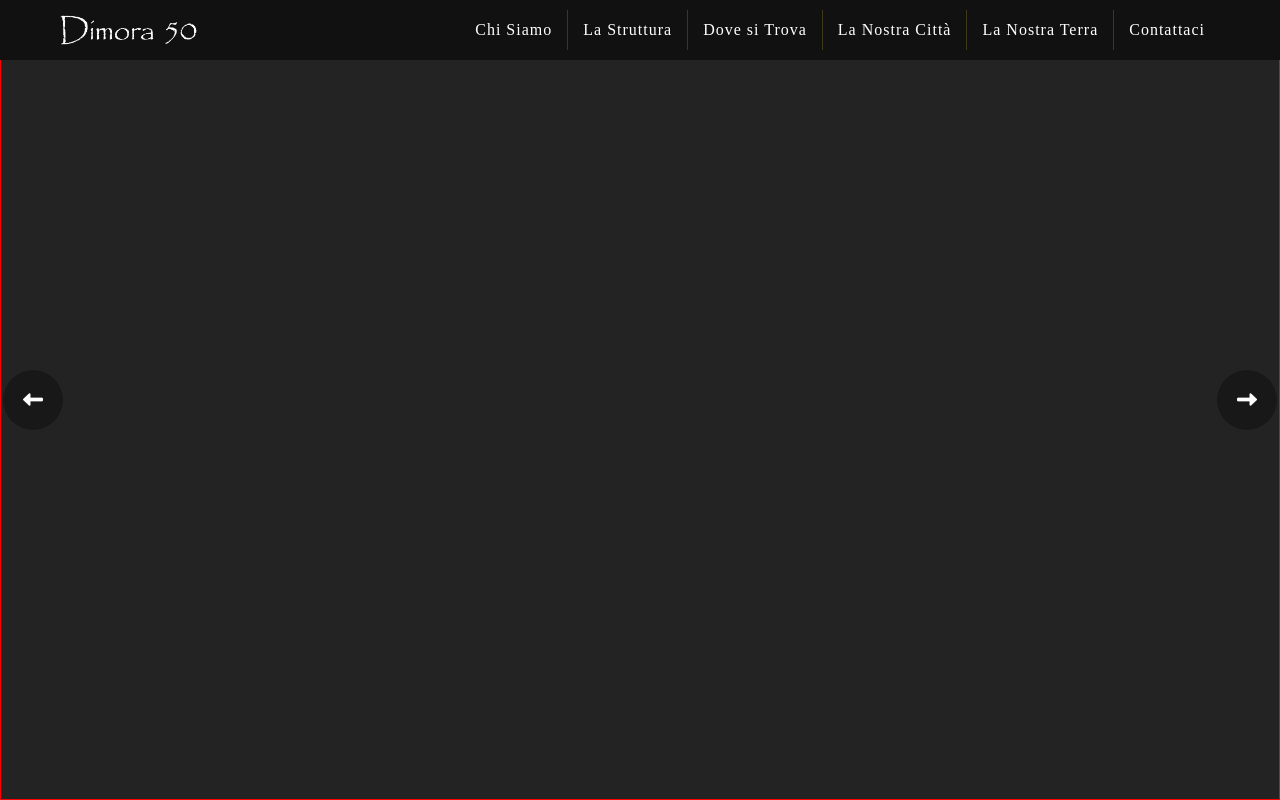
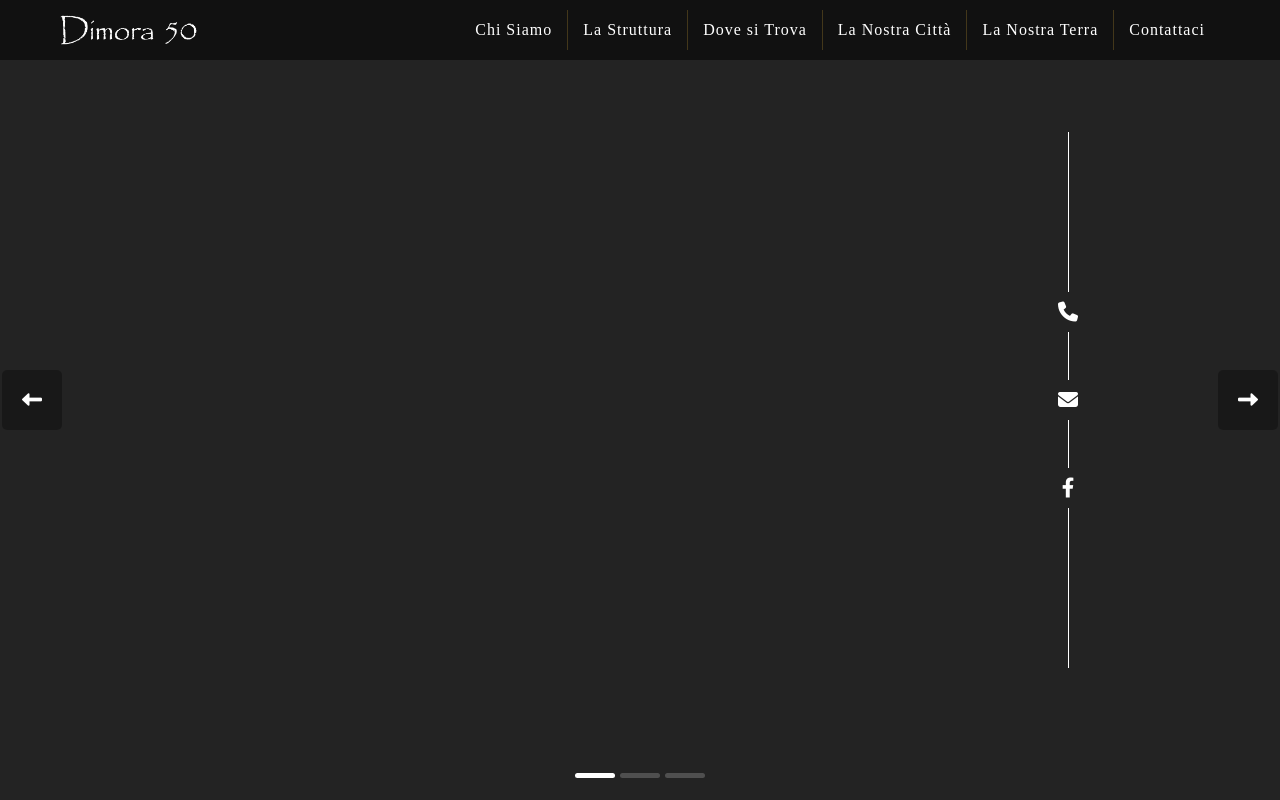
Before and after one commit to dokkalemon/dimora-50-official, a plain HTML site: page index.html in a window 1280 px wide. Drawn offline with Linux system fonts and the light colour scheme; a web font is replaced by a local one.

Commit message:
add controls and quick contact

```diff
--- a/css/style.css
+++ b/css/style.css
@@ -192,7 +192,7 @@ li:last-child {
 .arrow-container {
   height: 60px;
   width: 60px;
-  border-radius: 100%;
+  border-radius: 5px;
   background-color: rgba(0, 0, 0, 0.3);
   display: flex;
   align-items: center;
@@ -209,6 +209,79 @@ li:last-child {
 .arrow-container:hover {
   transform: scale(1.1);
   background-color: rgba(0, 0, 0, 0.5);
+}
+
+.controls-container {
+  height: 50px;
+  width: 100%;
+  position: absolute;
+  bottom: 0;
+  display: flex;
+  justify-content: center;
+}
+
+.controls {
+  height: 100%;
+  width: 130px;
+  display: flex;
+  justify-content: space-between;
+  align-items: center;
+}
+
+.control {
+  height: 5px;
+  width: 40px;
+  background-color: rgba(255, 255, 255, 0.2);
+  cursor: pointer;
+  border-radius: 5px;
+}
+
+.control.active {
+  background-color: rgba(255, 255, 255, 1);
+}
+.quick-contact {
+  height: 100vh;
+  width: 40px;
+  right: 15%;
+  position: absolute;
+  display: flex;
+  flex-direction: column;
+  justify-content: center;
+  align-items: center;
+}
+
+.quick-contact .line {
+  width: 1px;
+  background-color: white;
+}
+
+.quick-contact .line:first-child {
+  height: 20%;
+  margin: 0px 0px 10px 0px;
+}
+.quick-contact .line:nth-child(3) {
+  height: 6%;
+  margin: 10px 0px 10px 0px;
+}
+.quick-contact .line:nth-child(5) {
+  height: 6%;
+  margin: 10px 0px 10px 0px;
+}
+
+.quick-contact .line:last-child {
+  height: 20%;
+  margin: 10px 0px 0px 0px;
+}
+
+.quick-contact i {
+  font-size: 20px;
+  color: white;
+  cursor: pointer;
+  transition: all 0.5s ease;
+}
+
+.quick-contact i:hover {
+  opacity: 0.5;
 }
 
 /* PC */
--- a/index.html
+++ b/index.html
@@ -58,7 +58,7 @@
     </header>
 
     <!-- Carousel -->
-    <section class="carousel full-width debug">
+    <section class="carousel full-width">
         <!-- Arrow -->
         <div class="carousel-arrow carousel-arrow-left">
             <div class="arrow-container">
@@ -71,6 +71,28 @@
             </div>
         </div>
 
+        <!-- Controls -->
+        <div class="controls-container">
+            <div class="controls">
+                <div class="control active"></div>
+                <div class="control"></div>
+                <div class="control"></div>
+            </div>
+        </div>
+
+        <!-- Quick Contact -->
+        <div class="quick-contact">
+            <div class="line"></div>
+            <i class="fa-solid fa-phone"></i>
+            <div class="line"></div>
+            <i class="fa-solid fa-envelope"></i>
+            <div class="line"></div>
+            <i class="fa-brands fa-facebook-f"></i>
+            <div class="line"></div>
+
+
+        </div>
+
 
     </section>
 
```
